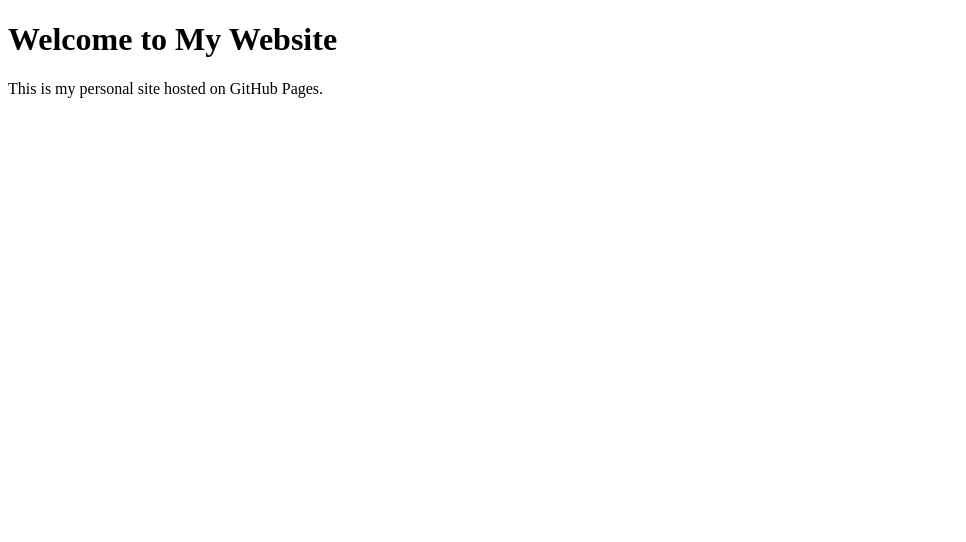
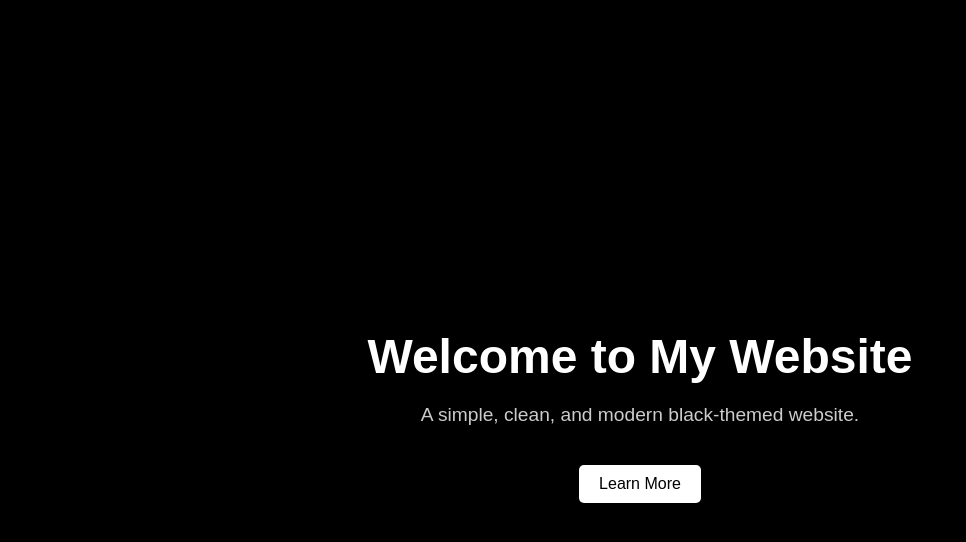
Before and after one commit to cmn7/cmn7.github.io, a plain HTML site: page index.html in a window 1280 px wide. Shown: the whole page, without its empty margins (0-966 px from the left). Drawn offline with Linux system fonts and the light colour scheme.

Commit message:
Update index.html

```diff
--- a/index.html
+++ b/index.html
@@ -3,10 +3,56 @@
 <head>
     <meta charset="UTF-8">
     <meta name="viewport" content="width=device-width, initial-scale=1.0">
-    <title>My Personal Website</title>
+    <title>Caitlin Neher</title>
+    <style>
+        body {
+            background-color: #000; /* Black background */
+            color: #fff; /* White text */
+            font-family: Arial, sans-serif;
+            text-align: center;
+            margin: 0;
+            padding: 0;
+            display: flex;
+            flex-direction: column;
+            align-items: center;
+            justify-content: center;
+            height: 100vh;
+        }
+        h1 {
+            font-size: 3rem;
+            margin-bottom: 10px;
+        }
+        p {
+            font-size: 1.2rem;
+            opacity: 0.8;
+        }
+        .container {
+            padding: 20px;
+            max-width: 600px;
+        }
+        .button {
+            display: inline-block;
+            margin-top: 20px;
+            padding: 10px 20px;
+            font-size: 1rem;
+            color: #000;
+            background-color: #fff;
+            border: none;
+            border-radius: 5px;
+            text-decoration: none;
+            transition: 0.3s;
+        }
+        .button:hover {
+            background-color: #444;
+            color: #fff;
+        }
+    </style>
 </head>
 <body>
-    <h1>Welcome to My Website</h1>
-    <p>This is my personal site hosted on GitHub Pages.</p>
+    <div class="container">
+        <h1>Welcome to My Website</h1>
+        <p>A simple, clean, and modern black-themed website.</p>
+        <a href="#" class="button">Learn More</a>
+    </div>
 </body>
 </html>
```
